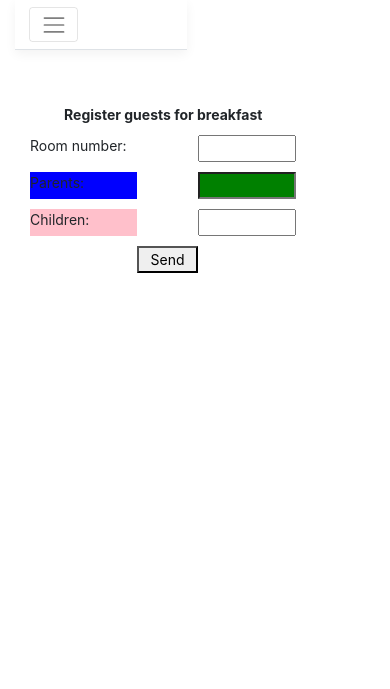
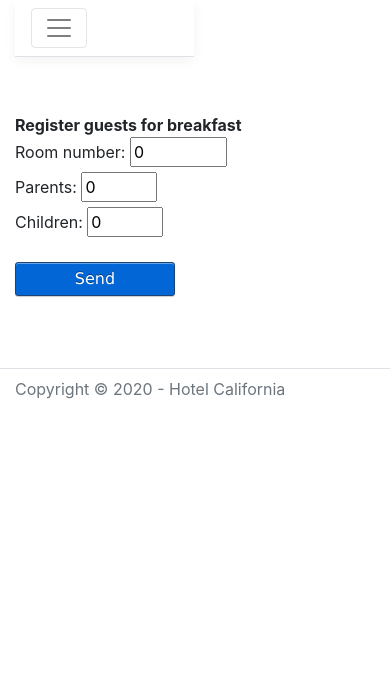
Before and after one commit to PRJ4-Gruppe-7/BreakfastWebAppV2, an ASP.NET Core app: page /Restaurant in a window 390 px wide. Shown: the top 689 px of the page. Run offline with ASP.NET Core 8, Linux system fonts and the light colour scheme; some libraries are stand-ins or nearby versions.

Commit message:
Changed restaurant index to use asp, changed some styles to mobile css, and changed _layout to actually use mobile css when pixel below 480

```diff
--- a/Controllers/ResturantController.cs
+++ b/Controllers/ResturantController.cs
@@ -5,14 +5,15 @@ using System.Threading.Tasks;
 using Microsoft.AspNetCore.Mvc;
 using Microsoft.AspNetCore.Authorization;
 using BreakfastWebAppV2.Data;
+using BreakfastWebAppV2.Models;
 
 namespace BreakfastWebAppV2.Controllers
 {
     public class RestaurantController : Controller
     {
-        public IActionResult Index()
+        public IActionResult Index(RestaurantViewModel model)
         {
-            return View();
+            return View(model);
         }
     }
 }
--- a/Views/Restaurant/Index.cshtml
+++ b/Views/Restaurant/Index.cshtml
@@ -1,16 +1,36 @@
+@model RestaurantViewModel
 
 @{
     ViewData["Title"] = "Restaurant Page";
 }
-    <link href="@Url.Content("~/css/restaurant.css")" rel="stylesheet" type="text/css" />
+<link href="@Url.Content("~/css/restaurant.css")" rel="stylesheet" type="text/css" />
 
-        <div class="container">
-            <a class="item-a">Register guests for breakfast</a>
-            <a class="item-g">Room number:</a>
-            <input class="item-h" type="number" id="roomNumber" name="roomNumber" min="1" max="500" />
-            <a class="item-b">Parents:</a>
-            <input class="item-c" type="number" id="parentsCount" name="parentsCount" min="1" max="4" />
-            <a class="item-d">Children:</a>
-            <input class="item-e" type="number" id="childrenCount" name="childrenCount" min="0" max="4" />
-            <button class="item-f" type="button">Send</button>
+
+<div>
+    <form asp-action="Index">
+        <div asp-validation-summary="ModelOnly" class="text-danger" />
+        <a class="item-a">Register guests for breakfast</a>
+
+        <div class="forms-group">
+            <label asp-for="roomNumber">Room number:</label>
+            <input asp-for="roomNumber" min="1" max="500" />
+            <span asp-validation-for="roomNumber" class="text-danger"></span>
         </div>
+
+        <div class="forms-group">
+            <label asp-for="parentsCount">Parents:</label>
+            <input asp-for="parentsCount" min="1" max="4" />
+            <span asp-validation-for="parentsCount" class="text-danger"></span>
+        </div>
+
+        <div class="forms-group">
+            <label asp-for="childrenCount">Children:</label>
+            <input asp-for="childrenCount" min="0" max="4" />
+            <span asp-validation-for="childrenCount" class="text-danger"></span>
+        </div>
+
+        <div class="form-group">
+            <input type="submit" value="Send" id="mySubmit" class="button" />
+        </div>
+    </form>
+</div>
--- a/Views/Shared/_Layout.cshtml
+++ b/Views/Shared/_Layout.cshtml
@@ -7,7 +7,7 @@
 
     <environment include="Development">
         <link rel="stylesheet" href="~/lib/bootstrap/dist/css/bootstrap.css" />
-        <link rel="stylesheet" href="~/css/site.css" />
+        <link rel="stylesheet" href="~/css/site.css" media="min-width: 480px" />
         <link rel="stylesheet" href="~/css/mobile.css" media="only screen and (max-width: 480px)" />
     </environment>
     <environment exclude="Development">
@@ -16,7 +16,7 @@
               asp-fallback-test-class="sr-only" asp-fallback-test-property="position" asp-fallback-test-value="absolute"
               crossorigin="anonymous"
               integrity="sha256-eSi1q2PG6J7g7ib17yAaWMcrr5GrtohYChqibrV7PBE=" />
-        <link rel="stylesheet" href="~/css/site.css" asp-append-version="true" />
+        <link rel="stylesheet" href="~/css/site.css" asp-append-version="true" media="min-width: 480px" />
         <link rel="stylesheet" href="~/css/mobile.css" media="only screen and (max-width: 480px)" />
     </environment>
 </head>
--- a/wwwroot/css/mobile.css
+++ b/wwwroot/css/mobile.css
@@ -30,7 +30,7 @@ html {
     font-size: 14px;
 }
 
-@media (min-width: 768px) {
+@media {
     html {
         font-size: 16px;
     }
@@ -65,10 +65,32 @@ body {
     margin-bottom: 60px;
 }
 
+.button {
+    border-radius: 3px;
+    border: solid 1px #1A4575;
+    text-shadow: 0 -1px 0 rgba(0, 0, 0, 0.4);
+    box-shadow: inset 0 1px 0 rgba(255, 255, 255, 0.4), 0 1px 1px rgba(0, 0, 0, 0.2);
+    background: #0366d6;
+    color: #fff;
+    text-decoration: none;
+    padding: 4px 8px;
+    text-decoration: none;
+    display: inline-block;
+    margin-top: 20px;
+    width: 10em;
+    vertical-align: middle;
+    font-family: Verdana,Arial, sans-serif;
+    font-size: medium;
+    text-align: center;
+}
+
+    .button:hover {
+        border: solid 1px #20538D;
+    }
+
 .footer {
-    position: absolute;
     bottom: 0;
     width: 100%;
     white-space: nowrap;
-    line-height: 60px; /* Vertically center the text there */
+    line-height: 40px; /* Vertically center the text there */
 }
--- a/wwwroot/css/restaurant.css
+++ b/wwwroot/css/restaurant.css
@@ -8,17 +8,14 @@
 
 .item-b {
     grid-area: parent;
-    background-color: blue;
 }
 
 .item-c {
     grid-area: countP;
-    background-color: green;
 }
 
 .item-d {
     grid-area: child;
-    background-color: pink;
 }
 
 .item-e {
@@ -45,5 +42,5 @@
         "room . number"
         "parent . countP"
         "child . countC"
-        ". send .";
+        "send . .";
 }
--- a/wwwroot/css/site.css
+++ b/wwwroot/css/site.css
@@ -62,6 +62,33 @@ body {
   /* Margin bottom by footer height */
   margin-bottom: 60px;
 }
+
+.button {
+    border-radius: 3px;
+    border: solid 1px #1A4575;
+    text-shadow: 0 -1px 0 rgba(0, 0, 0, 0.4);
+    box-shadow: inset 0 1px 0 rgba(255, 255, 255, 0.4), 0 1px 1px rgba(0, 0, 0, 0.2);
+    background: #0366d6;
+    color: #fff;
+    text-decoration: none;
+    padding: 4px 8px;
+    text-decoration: none;
+    display: inline-block;
+    margin-top: 20px;
+    width: 10em;
+    vertical-align: middle;
+    font-family: Verdana,Arial, sans-serif;
+    font-size: medium;
+    text-align: center;
+}
+
+    .button:hover {
+        text-decoration: underline;
+        /*background: #4479BA;*/
+        background-color: darkblue;
+        border: solid 1px #20538D;
+    }
+
 .footer {
     color: purple;
   bottom: 0;
```
Also changed, not shown: Models/RestaurantViewModel.cs (added, +14 -0 lines).
